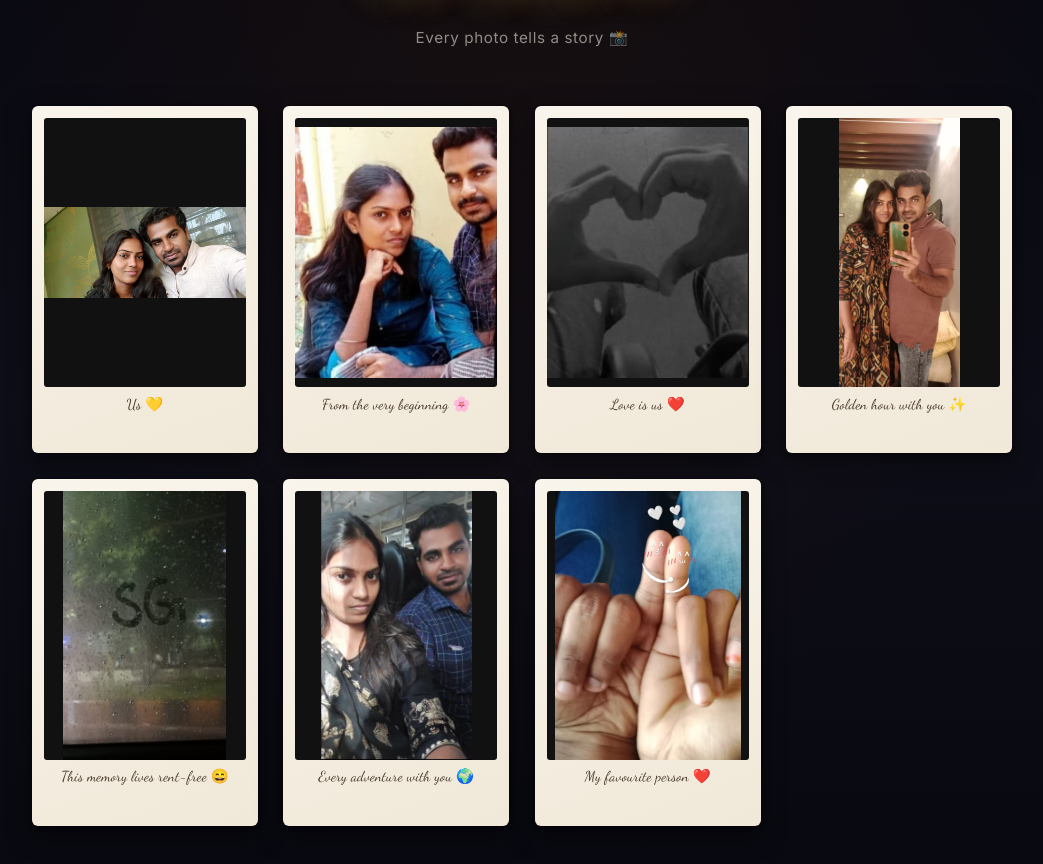
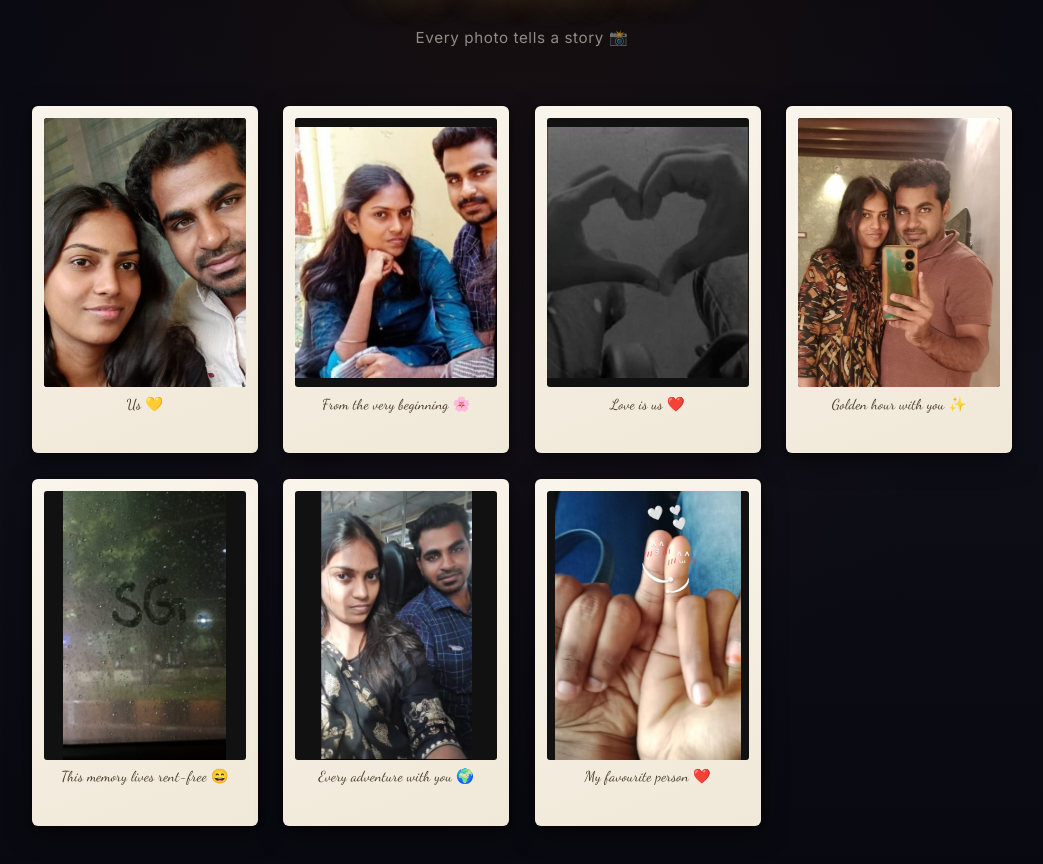
Before and after one commit to VarshiniJayakumar/birthday, a React (Vite) app: page / in a window 1280 px wide. Shown: the part 2816-3680 px from the top of the page, without its empty margins (118-1161 px from the left). Built offline with nearby package versions, Linux system fonts and the light colour scheme; a web font is replaced by a local one.

Commit message:
Zoom pic1 and pic5 with cover + face-focused position

```diff
--- a/src/components/Gallery.jsx
+++ b/src/components/Gallery.jsx
@@ -129,9 +129,7 @@ export default function Gallery({ config }) {
                     className="polaroid-img"
                     style={item.zoom ? {
                       objectFit: 'cover',
-                      objectPosition: 'center center',
-                      transform: 'scale(1.05)',
-                      transformOrigin: 'center center',
+                      objectPosition: item.zoom,
                     } : {}}
                     onError={e => {
                       e.currentTarget.style.display = 'none'
--- a/src/config.js
+++ b/src/config.js
@@ -63,10 +63,10 @@ export const config = {
 
   // ── Memory Gallery ─────────────────────────────────────────
   gallery: [
-    { src: "/photos/pic1.jpg", caption: "Us 💛",                          type: "image" },
+    { src: "/photos/pic1.jpg", caption: "Us 💛",                          type: "image", zoom: "50% 20%" },
     { src: "/photos/pic2.jpg", caption: "From the very beginning 🌸",     type: "image" },
     { src: "/photos/pic3.jpg", caption: "Love is us ❤️",                  type: "image" },
-    { src: "/photos/pic5.jpg", caption: "Golden hour with you ✨",        type: "image" },
+    { src: "/photos/pic5.jpg", caption: "Golden hour with you ✨",        type: "image", zoom: "50% 25%" },
     { src: "/photos/pic6.jpg", caption: "This memory lives rent-free 😄", type: "image" },
     { src: "/photos/pic7.jpg", caption: "Every adventure with you 🌍",    type: "image" },
     { src: "/photos/pic8.jpg", caption: "My favourite person ❤️",         type: "image" },
```
